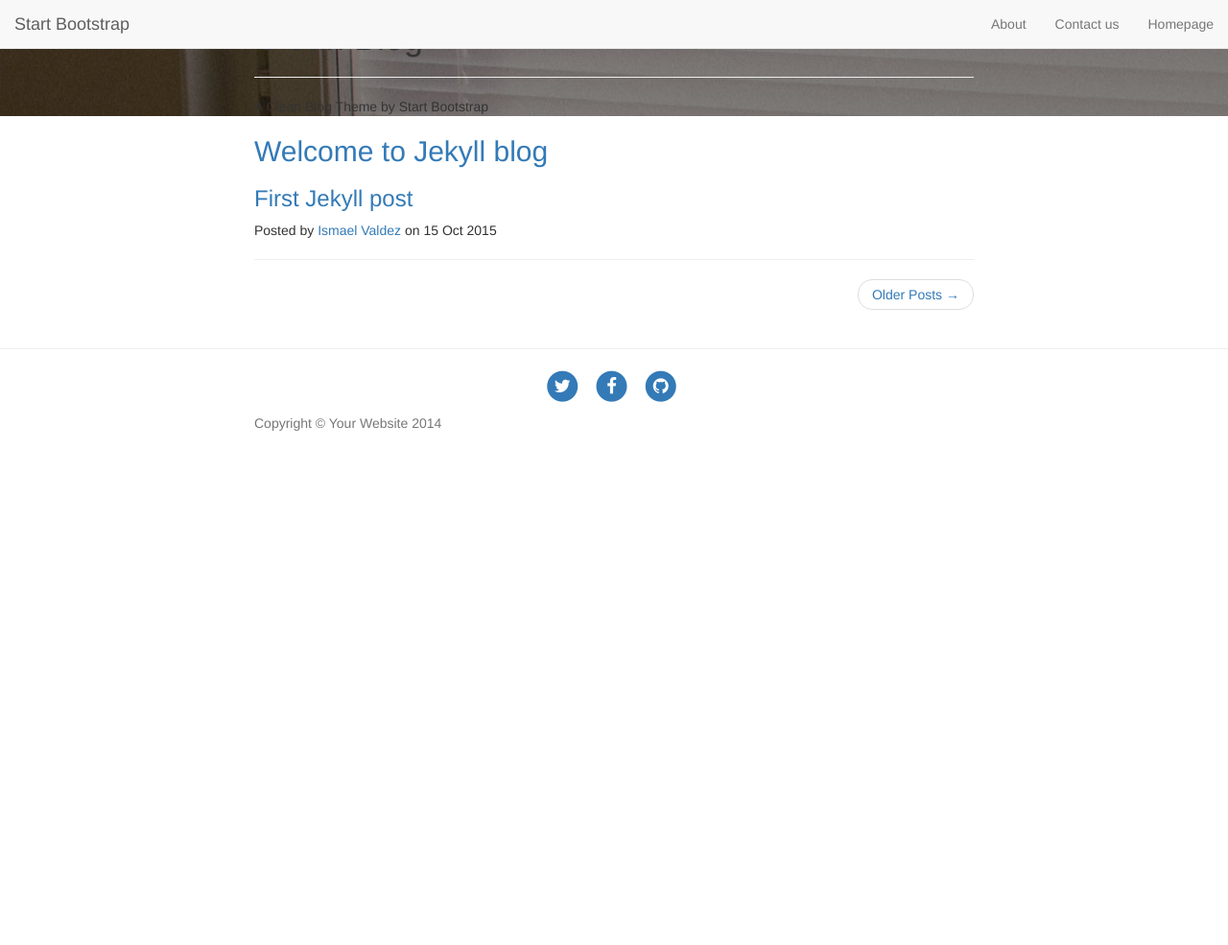
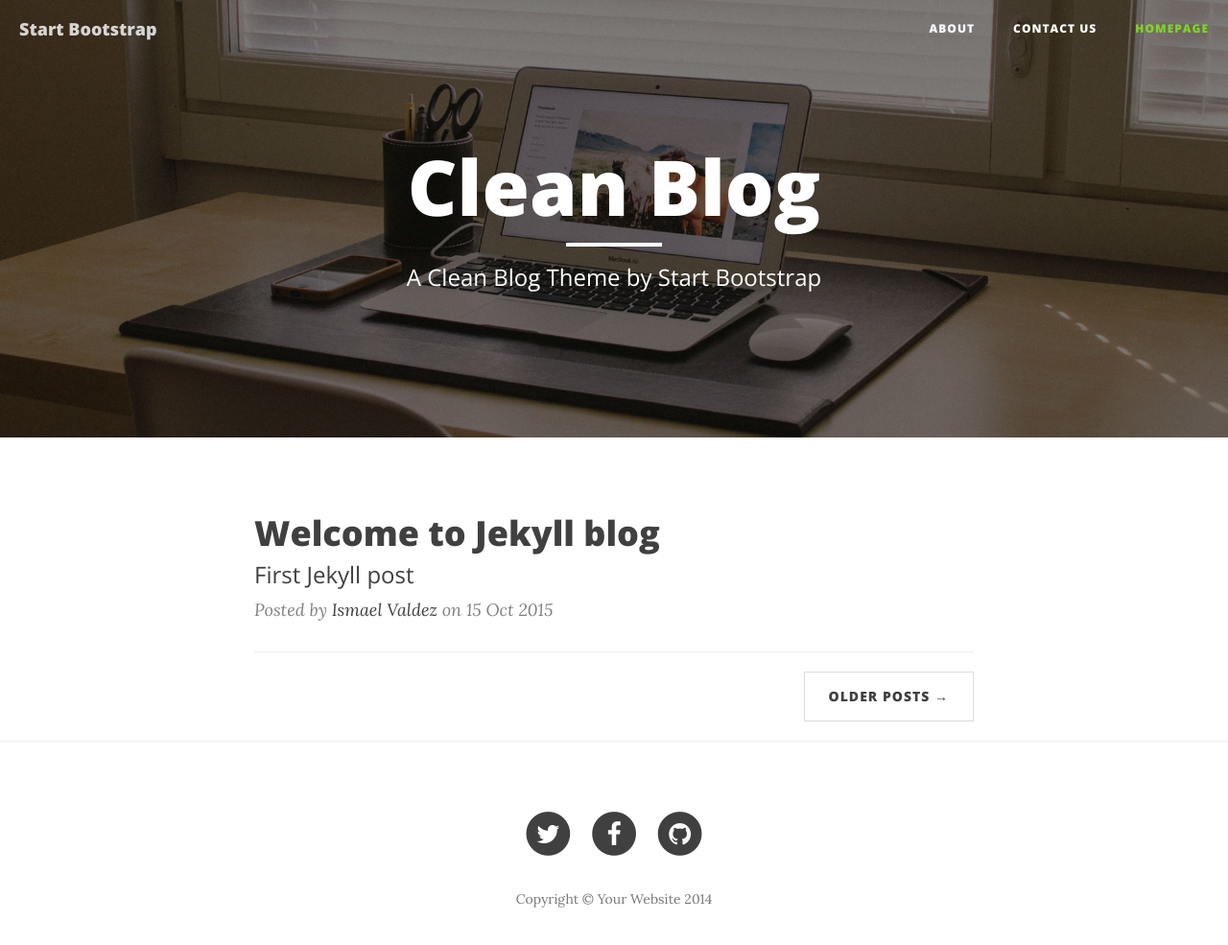
Before and after one commit to seatbelts/jekyll-blog, a Jekyll site: the page built from index.html, in a window 1280 px wide and 1013 px high. Shown: the top 985 px of the window at 96% size. Built offline with Jekyll 4.4.1, drawn with Linux system fonts in a browser that asks for light colours; nearby versions of some CDN libraries; library files that are not in the unit come from our copies; Markdown is read by kramdown in place of the engine named in the settings.

Commit message:
rapairing

```diff
--- a/_includes/header.html
+++ b/_includes/header.html
@@ -12,10 +12,10 @@
     <title>Clean Blog</title>
 
     <!-- Bootstrap Core CSS -->
-    <link href="jekyll-blog/{{ site.url }}/css/bootstrap.min.css" rel="stylesheet">
+    <link href="css/bootstrap.min.css" rel="stylesheet">
 
     <!-- Custom CSS -->
-    <link href="jekyll-blog/{{ site.url }}/css/clean-blog.css" rel="stylesheet">
+    <link href="css/clean-blog.css" rel="stylesheet">
 
     <!-- Custom Fonts -->
     <link href="http://maxcdn.bootstrapcdn.com/font-awesome/4.1.0/css/font-awesome.min.css" rel="stylesheet" type="text/css">
```
